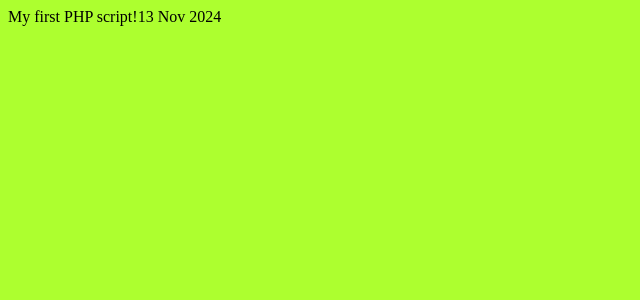
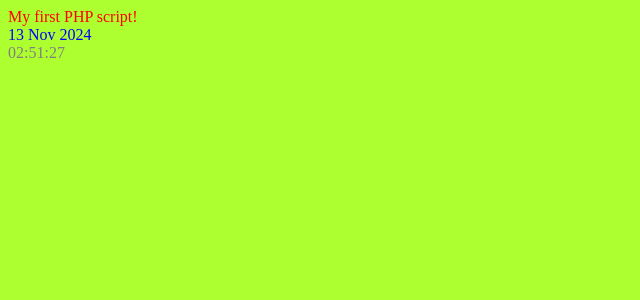
Before and after one commit to PanWeiCheng-Peter/php, a PHP site: page / in a window 1280 px wide. Shown: the top 300 px of the page, without its empty margins (0-640 px from the left). Run offline with PHP 8.4, Linux system fonts and the light colour scheme.

Commit message:
index-css-margin0px,<p></p>

```diff
--- a/Week2/index.php
+++ b/Week2/index.php
@@ -1,16 +1,40 @@
 <!DOCTYPE html>
 <html>
+
 <head>
     <style>
-        body {background-color: greenyellow;}
+        body {
+            background-color: greenyellow;
+        }
+
+        .redtext {
+            color: red;
+            margin-bottom: 0px;
+            margin-top: 0px;
+        }
+
+        .bluetext {
+            color: blue;
+            margin-bottom: 0px;
+            margin-top: 0px;
+        }
+        .greytext {
+            color: grey;
+            margin-bottom: 0px;
+            margin-top: 0px;
+        }
     </style>
 </head>
+
 <body>
 
-<?php
-echo "My first PHP script!";
-echo date ("d M Y ");
-?>
+    <?php
+    date_default_timezone_set('Asia/Kuala_Lumpur');
+    echo "<p class=redtext> My first PHP script!</p>";
+    echo "<p class=bluetext>" . date(" d M Y ") . "</p>";
+    echo "<p class=greytext>" . date(" h:i:s") . "</p>";
+    ?>
 
 </body>
+
 </html>
```
